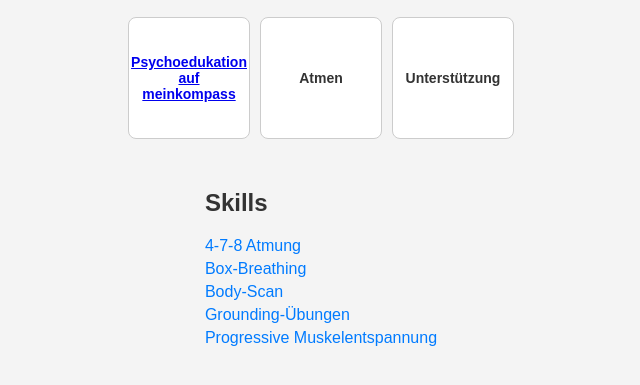
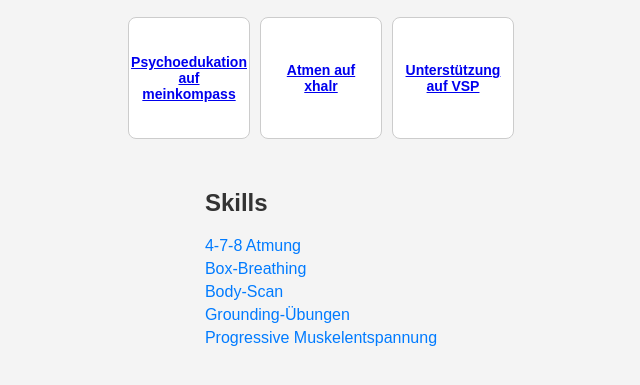
Before and after one commit to BenutzerEinsZweiDrei/helping, a plain HTML site: page index.html in a window 1280 px wide. Shown: the part 81-466 px from the top of the page, without its empty margins (319-959 px from the left). Drawn offline with Linux system fonts and the light colour scheme.

Commit message:
Update index.html

```diff
--- a/index.html
+++ b/index.html
@@ -65,8 +65,9 @@
   <h1>Skills Auswahl</h1>
   <div class="tiles">
     <a href="https://www.meinkompass.org/de/psychische-erkrankungen/"><div class="tile">Psychoedukation auf meinkompass</div></a>
-    <div class="tile">Atmen</div>
-    <div class="tile">Unterstützung</div>
+    <a href="https://xhalr.com/"><div class="tile">Atmen auf xhalr</div></a>
+    <a href="https://www.virtualsupporttalks.de/de"><div class="tile">Unterstützung auf VSP</div></a>
+
   </div>
 
   <div class="skills">
```
